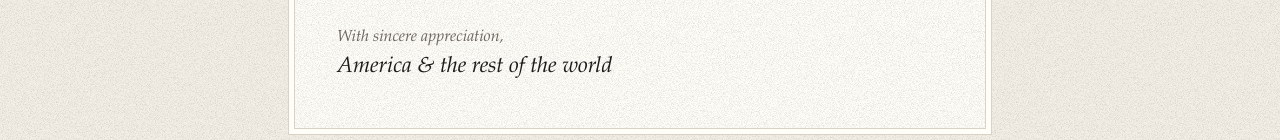
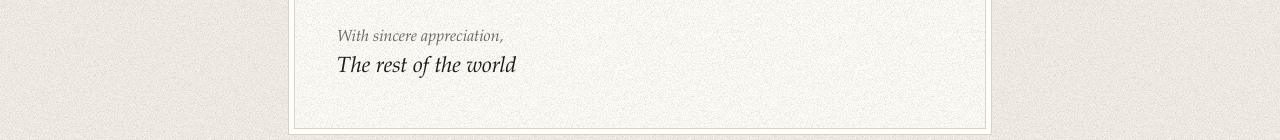
Before and after one commit to samvv/thankyoumrtrump, an Astro site: page / in a window 1280 px wide. Shown: the part 325-465 px from the top of the page. Built offline with nearby package versions, Linux system fonts and the light colour scheme; Astro itself is replaced by a stand-in of ours.

Commit message:
Update thank you card

```diff
--- a/src/pages/index.astro
+++ b/src/pages/index.astro
@@ -61,7 +61,7 @@ const scopeLabel = { america: 'America', world: 'The world', both: 'America and
 				</p>
 				<p class="signature">
 					With sincere appreciation,
-					<span>America &amp; the rest of the world</span>
+					<span>The rest of the world</span>
 				</p>
 			</div>
 			<nav aria-label="Jump to year">
```
